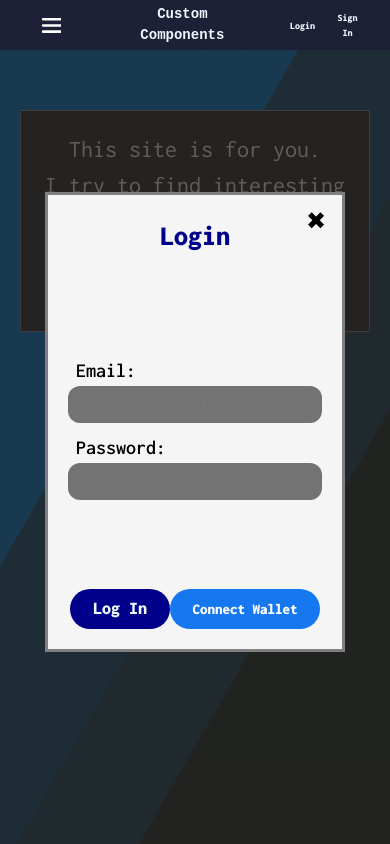
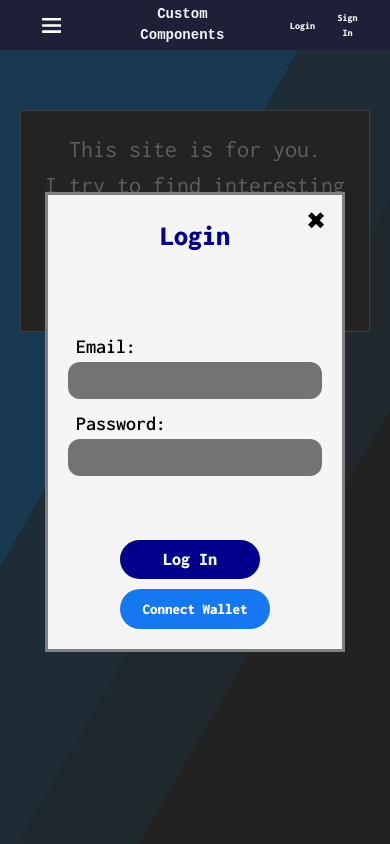
Before and after one commit to Djiypyk/CustomComponent, a React (Vite) app in the folder client/: page / in a window 390 px wide. Both pictures are taken after a click on the button "Login". Built offline with nearby package versions, Linux system fonts and the light colour scheme.

Commit message:
add styles

```diff
--- a/client/src/components/Button/Button.tsx
+++ b/client/src/components/Button/Button.tsx
@@ -1,4 +1,4 @@
-import { FC, ReactNode } from 'react'
+import { FC, HTMLAttributes, ReactNode } from 'react'
 
 import styles from './Button.module.css'
 
@@ -6,11 +6,12 @@ interface IButtonProps {
 	onClick?(): void
 	children?: ReactNode
 	title?: string
+	stylesProps?: HTMLAttributes<HTMLDivElement>
 }
 
-export const Button: FC<IButtonProps> = ({ onClick, children, title = 'Button' }) => {
+export const Button: FC<IButtonProps> = ({ onClick, children, title = 'Button', stylesProps }) => {
 	return (
-		<div className={styles.wrapper}>
+		<div className={`${styles.wrapper} ${stylesProps}`}>
 			<button className={styles.button} onClick={onClick}>
 				{children ? children : title}
 			</button>
--- a/client/src/components/Modal/Modal.module.css
+++ b/client/src/components/Modal/Modal.module.css
@@ -13,11 +13,17 @@
 }
 .wrapperBlock {
 	width: 20%;
-	min-width: 300px;
+	min-width: 400px;
 	height: 36%;
 	min-height: 460px;
-	padding: 0 20px ;
+	padding: 0 20px;
 	position: relative;
 	border: 3px grey solid;
 	background-color: whitesmoke;
 }
+
+@media (max-width: 760px) {
+	.wrapperBlock {
+		min-width: 300px;
+	}
+}
--- a/client/src/pages/Layout/components/LoginModal/LoginModal.module.css
+++ b/client/src/pages/Layout/components/LoginModal/LoginModal.module.css
@@ -25,7 +25,20 @@
 	margin-top: 10px;
 	padding: 0 20px;
 }
-.buttonBlock{
+.buttonBlock {
 	display: flex;
 	justify-content: space-between;
 }
+.buttonBlockPadding {
+	margin-right: 10px;
+}
+@media (max-width: 760px) {
+	.buttonBlock {
+		display: flex;
+		flex-direction: column;
+		justify-content: space-between;
+	}
+	.buttonBlockPadding {
+		margin-bottom: 10px;
+	}
+}
--- a/client/src/pages/Layout/components/LoginModal/LoginModal.tsx
+++ b/client/src/pages/Layout/components/LoginModal/LoginModal.tsx
@@ -123,7 +123,7 @@ export const LoginModal: FC<ILoginModalProps> = ({ closeModal, isModal, loginTyp
 				</div>
 
 				<div className={styles.buttonBlock}>
-					<Button
+					<Button stylesProps={styles.buttonBlockPadding}
 						title={loginType === 'login' ? 'Log In' : 'Sign In'}
 						onClick={loginType === 'login' ? onLogin : onRegistration}
 					/>
```
